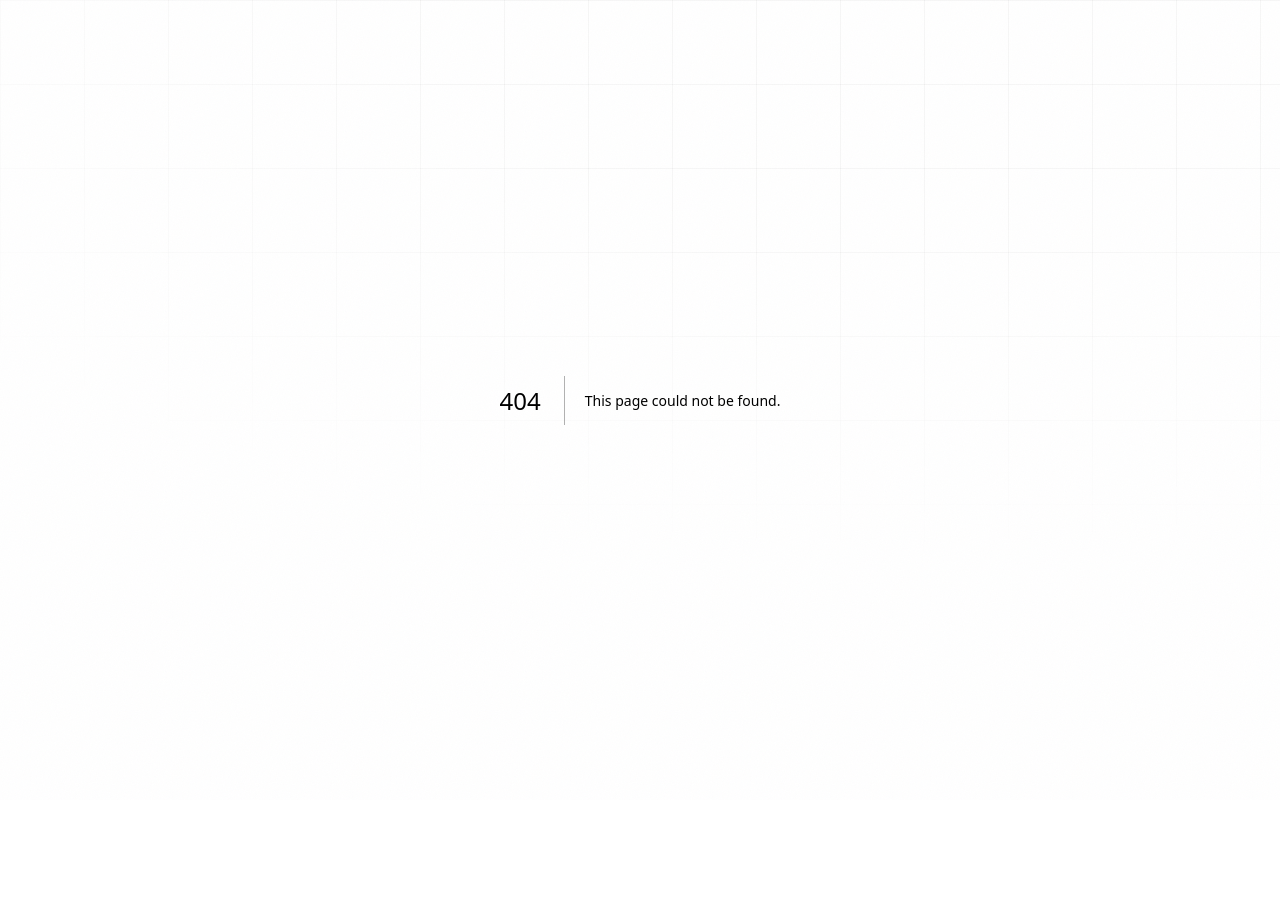
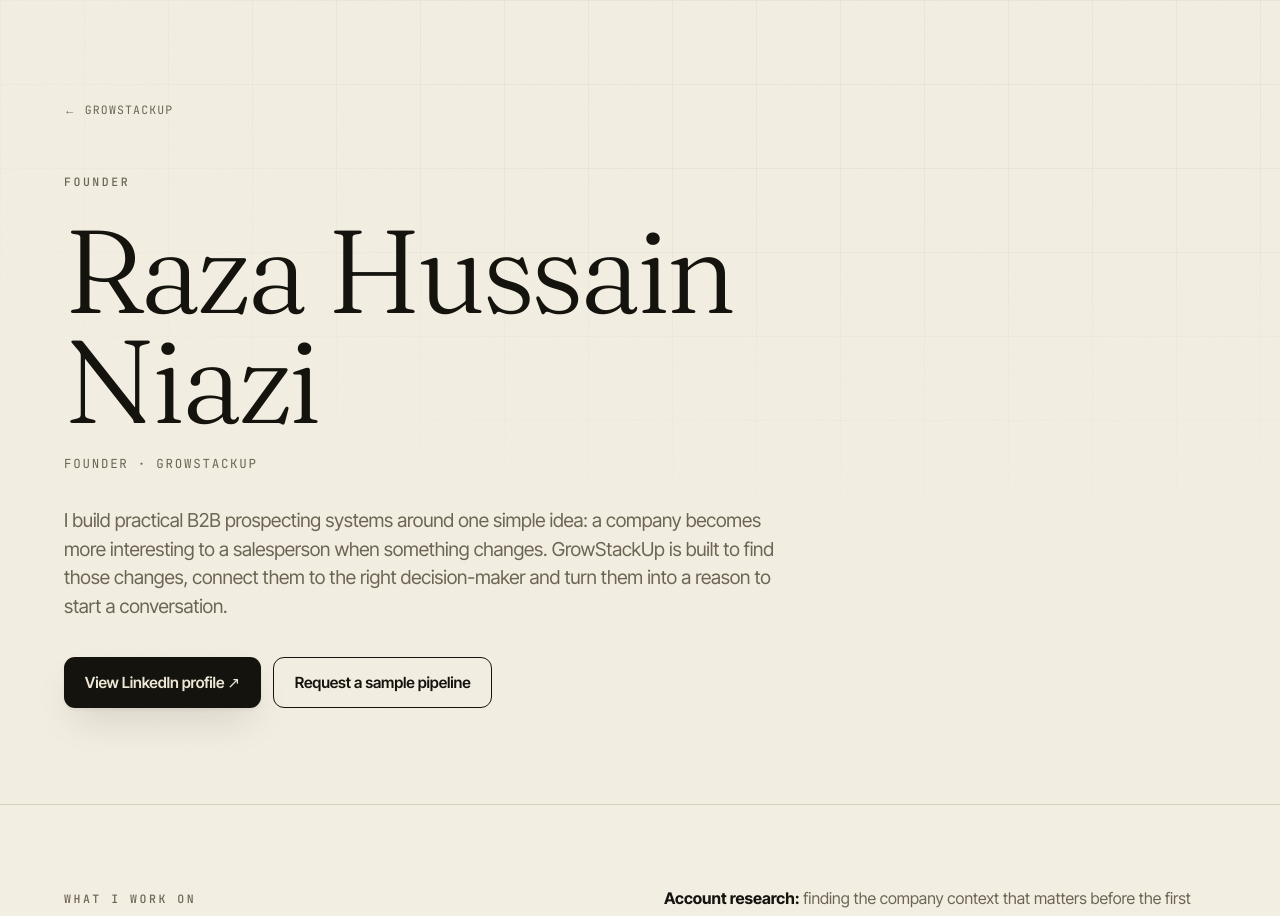
Before and after one commit to razahussain077/growstackup, a Next.js app: page /founder in a window 1280 px wide. Before the commit this address had no page. Shown: the top 916 px of the page. Before the commit the page ends 800 px from the top, so only its background shows below. Built offline with nearby package versions, Linux system fonts and the light colour scheme.

Commit message:
Entity SEO: add founder profile page

```diff
--- /dev/null
+++ b/app/founder/page.tsx
@@ -0,0 +1,16 @@
+import type { Metadata } from "next";
+import Link from "next/link";
+const SITE_URL = "https://www.growstackup.com"; const LINKEDIN = "https://www.linkedin.com/in/raza-hussain-niazi-727993206";
+export const metadata: Metadata = {
+ title: "Raza Hussain Niazi | Founder of GrowStackUp",
+ description: "Raza Hussain Niazi is the founder of GrowStackUp, a B2B signal-intelligence and lead-generation business focused on turning company signals into actionable prospecting.",
+ alternates: { canonical: `${SITE_URL}/founder` },
+ authors: [{name:"Raza Hussain Niazi",url:LINKEDIN}],
+};
+const jsonLd={"@context":"https://schema.org","@type":"ProfilePage","@id":`${SITE_URL}/founder#profilepage`,"url":`${SITE_URL}/founder`,"name":"Raza Hussain Niazi | Founder of GrowStackUp","mainEntity":{"@type":"Person","@id":`${SITE_URL}/founder/#person`,"name":"Raza Hussain Niazi","jobTitle":"Founder","url":LINKEDIN,"sameAs":[LINKEDIN],"worksFor":{"@id":`${SITE_URL}/#organization`}}};
+export default function FounderPage(){return <main>
+ <section className="py-16 sm:py-24"><div className="shell"><Link href="/" className="font-mono text-[0.72rem] uppercase tracking-widest text-muted hover:text-ink">← GrowStackUp</Link><div className="mt-12 max-w-4xl"><span className="eyebrow text-muted">Founder</span><h1 className="display-xl mt-6 text-balance">Raza Hussain Niazi</h1><p className="mt-5 font-mono text-[0.78rem] uppercase tracking-[0.14em] text-muted">Founder · GrowStackUp</p><p className="lead mt-8 max-w-[64ch]">I build practical B2B prospecting systems around one simple idea: a company becomes more interesting to a salesperson when something changes. GrowStackUp is built to find those changes, connect them to the right decision-maker and turn them into a reason to start a conversation.</p><div className="mt-9 flex flex-wrap gap-3"><a href={LINKEDIN} rel="me" className="btn btn-primary">View LinkedIn profile ↗</a><a href="/#sample" className="btn btn-ghost">Request a sample pipeline</a></div></div></div></section>
+ <section className="border-y border-line bg-paper-2/50 py-16 sm:py-20"><div className="shell grid gap-y-10 lg:grid-cols-12 lg:gap-x-12"><div className="lg:col-span-5"><span className="eyebrow text-muted">What I work on</span><h2 className="display-lg mt-4">Signal-first sales research.</h2></div><div className="lg:col-span-6 lg:col-start-7 space-y-6 text-[1rem] leading-relaxed text-muted"><p><strong className="text-ink">Account research:</strong> finding the company context that matters before the first touch.</p><p><strong className="text-ink">Decision-maker mapping:</strong> getting beyond generic contact lists to the people who own the workflow.</p><p><strong className="text-ink">Buying signals:</strong> using hiring, expansion, technology, leadership and other public events as timing context.</p><p><strong className="text-ink">Automation:</strong> turning repetitive research and follow-up work into workflow-driven digital workers rather than generic chat interfaces.</p></div></div></section>
+ <section className="py-16 sm:py-24"><div className="shell max-w-4xl"><span className="eyebrow text-muted">Connect</span><h2 className="display-lg mt-4">The public profile behind the company.</h2><p className="lead mt-5">My LinkedIn profile is where I publish practical notes on B2B sales, lead generation, AI agents, logistics workflows and the systems behind modern outbound.</p><div className="mt-9"><a href={LINKEDIN} rel="me" className="btn btn-accent">Connect on LinkedIn ↗</a></div></div></section>
+ <script type="application/ld+json" dangerouslySetInnerHTML={{__html:JSON.stringify(jsonLd)}} />
+ </main>}
```
